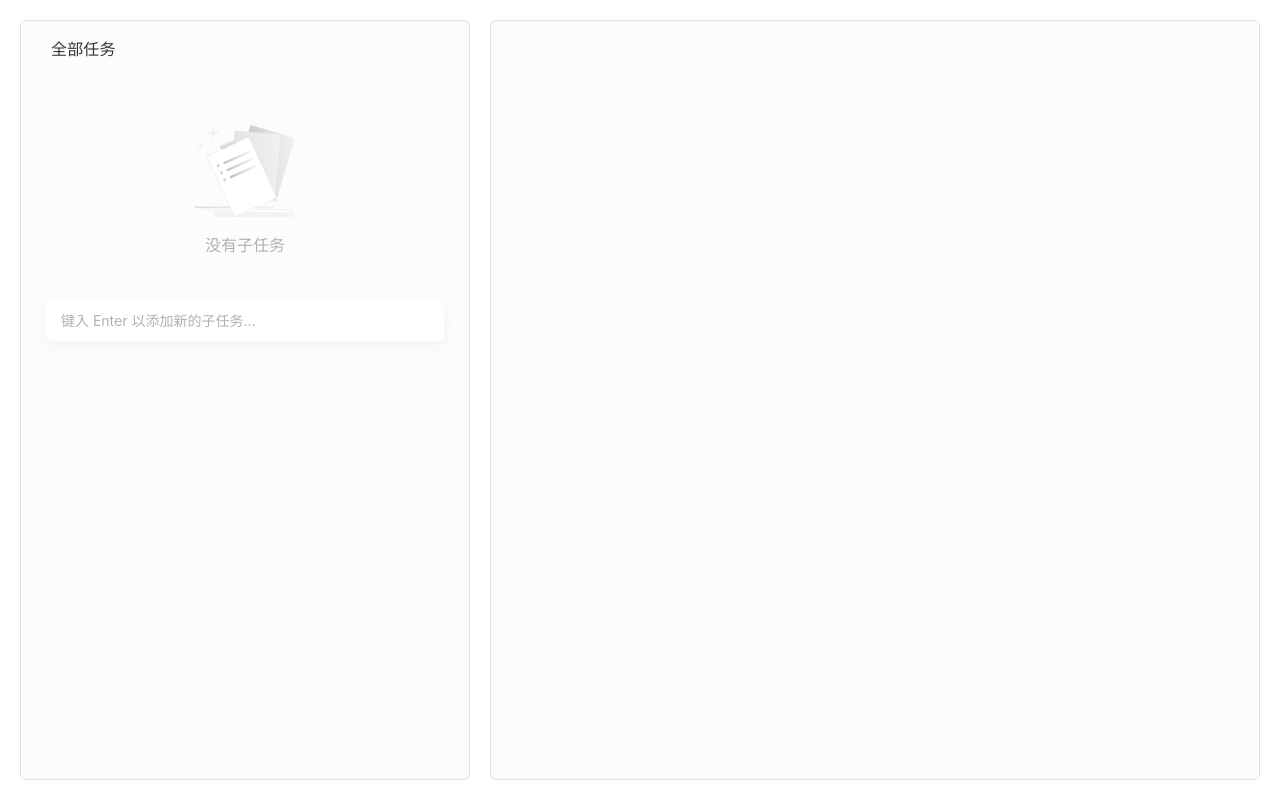
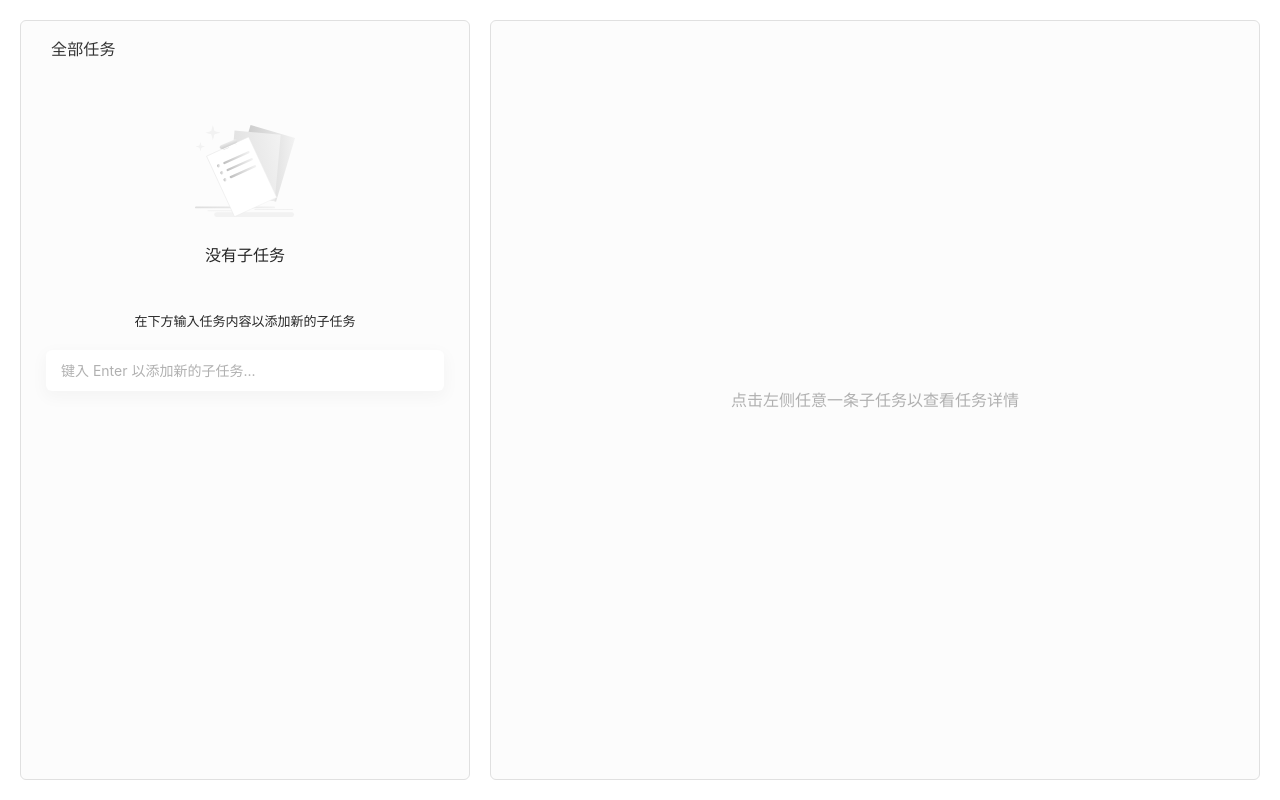
Before and after one commit to lenconda/sigma_web, a React app: page /list in a window 1280 px wide. Built offline with nearby package versions, Linux system fonts and the light colour scheme.

Commit message:
feat: optimize empty task list text

```diff
--- a/src/components/TaskList/index.less
+++ b/src/components/TaskList/index.less
@@ -17,6 +17,13 @@
   border-radius: @border-radius;
   border: 1px solid #e0e0e0;
   width: 100%;
+
+  &.empty {
+    justify-content: center;
+    align-items: center;
+    color: @text-color-gray;
+    font-size: 16px;
+  }
 
   .task-items {
     background-color: #fff;
@@ -69,7 +76,7 @@
 
     .loading {
       box-sizing: border-box;
-      height: 150px;
+      height: 200px;
       font-size: 16px;
       color: @text-color-gray;
       display: flex;
@@ -81,7 +88,7 @@
       box-sizing: border-box;
       margin-top: 48px;
       width: 100%;
-      height: 150px;
+      height: 200px;
       line-height: 56px;
       text-align: center;
       user-select: none;
@@ -91,6 +98,21 @@
       flex-direction: column;
       align-items: center;
       justify-content: flex-start;
+
+      h1 {
+        margin: 0;
+        font-size: 16px;
+      }
+
+      h2 {
+        margin: 0;
+        font-size: 13px;
+      }
+
+      h1, h2 {
+        margin: 10px;
+        font-weight: normal;
+      }
 
       > .illustrator {
         width: 100px;
--- a/src/components/TaskList/index.tsx
+++ b/src/components/TaskList/index.tsx
@@ -462,7 +462,10 @@ export default (props: TaskList) => {
               </List>
               : <div className="no-content">
                 <img src="/assets/no_tasks.svg" className="illustrator" />
-                <span>没有子任务</span>
+                <div>
+                  <h1>没有子任务</h1>
+                  <h2>在下方输入任务内容以添加新的子任务</h2>
+                </div>
               </div>
         }
       </div>
@@ -515,5 +518,7 @@ export default (props: TaskList) => {
 };
 
 export const Empty: React.FC = () => (
-  <div className="task-list"></div>
+  <div className="task-list empty">
+    点击左侧任意一条子任务以查看任务详情
+  </div>
 );
```
